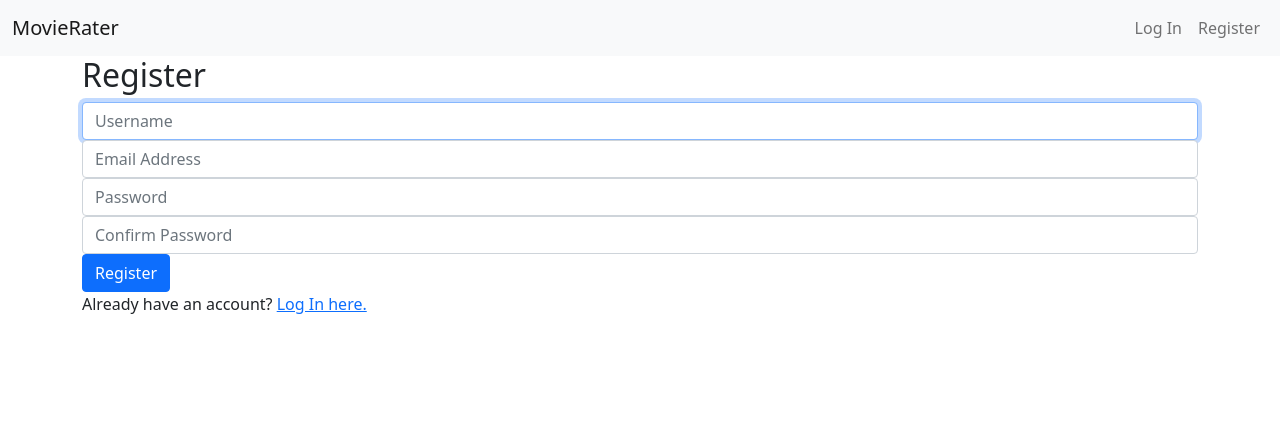
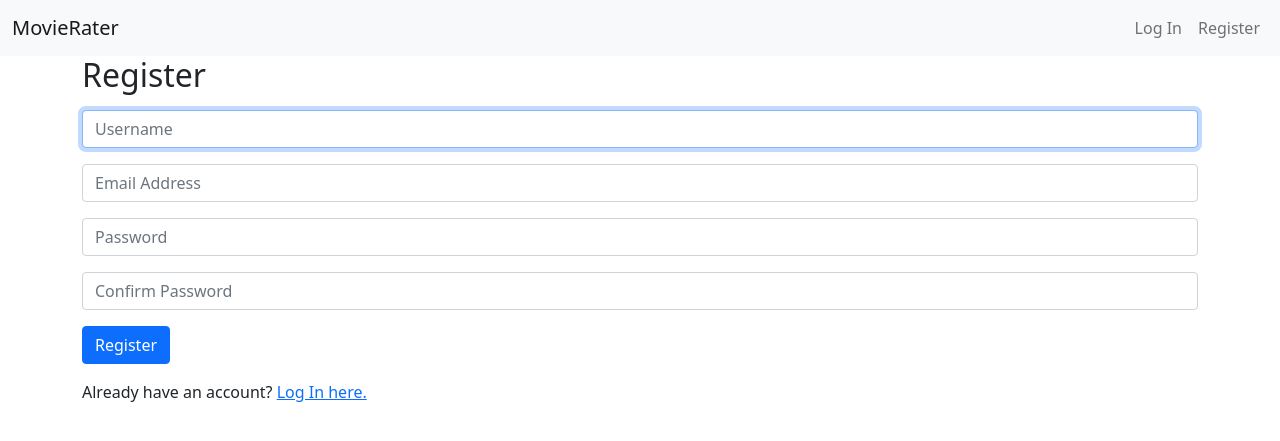
Before and after one commit to frederickm13/movie-rater, a Django app: template movierater_app/templates/movierater_app/register.html in a window 1280 px wide. Shown: the top 441 px of the page. Run offline with Django 3.2, Linux system fonts and the light colour scheme; the template is opened without the code that fills it, so the values that code supplies are empty.

Commit message:
Minor updates to spacing and label

```diff
--- a/movierater_app/static/movierater_app/components/MovieDetail.js
+++ b/movierater_app/static/movierater_app/components/MovieDetail.js
@@ -118,7 +118,7 @@ class MovieDetail extends React.Component {
                     {
                         class: "col-md my-3 fw-bold"
                     },
-                    "User Review Rating"
+                    "Average User Review Rating"
                 ),
                 React.createElement(
                     "div",
--- a/movierater_app/templates/movierater_app/register.html
+++ b/movierater_app/templates/movierater_app/register.html
@@ -8,18 +8,18 @@
         <div>{{ message }}</div>
     {% endif %}
 
-    <form action="{% url 'movierater_app:register' %}" method="post">
+    <form action="{% url 'movierater_app:register' %}" method="post" class="my-3">
         {% csrf_token %}
-        <div class="form-group">
+        <div class="my-3">
             <input class="form-control" autofocus type="text" name="username" placeholder="Username">
         </div>
-        <div class="form-group">
+        <div class="my-3">
             <input class="form-control" type="email" name="email" placeholder="Email Address">
         </div>
-        <div class="form-group">
+        <div class="my-3">
             <input class="form-control" type="password" name="password" placeholder="Password">
         </div>
-        <div class="form-group">
+        <div class="my-3">
             <input class="form-control" type="password" name="confirmation" placeholder="Confirm Password">
         </div>
         <input class="btn btn-primary" type="submit" value="Register">
```
